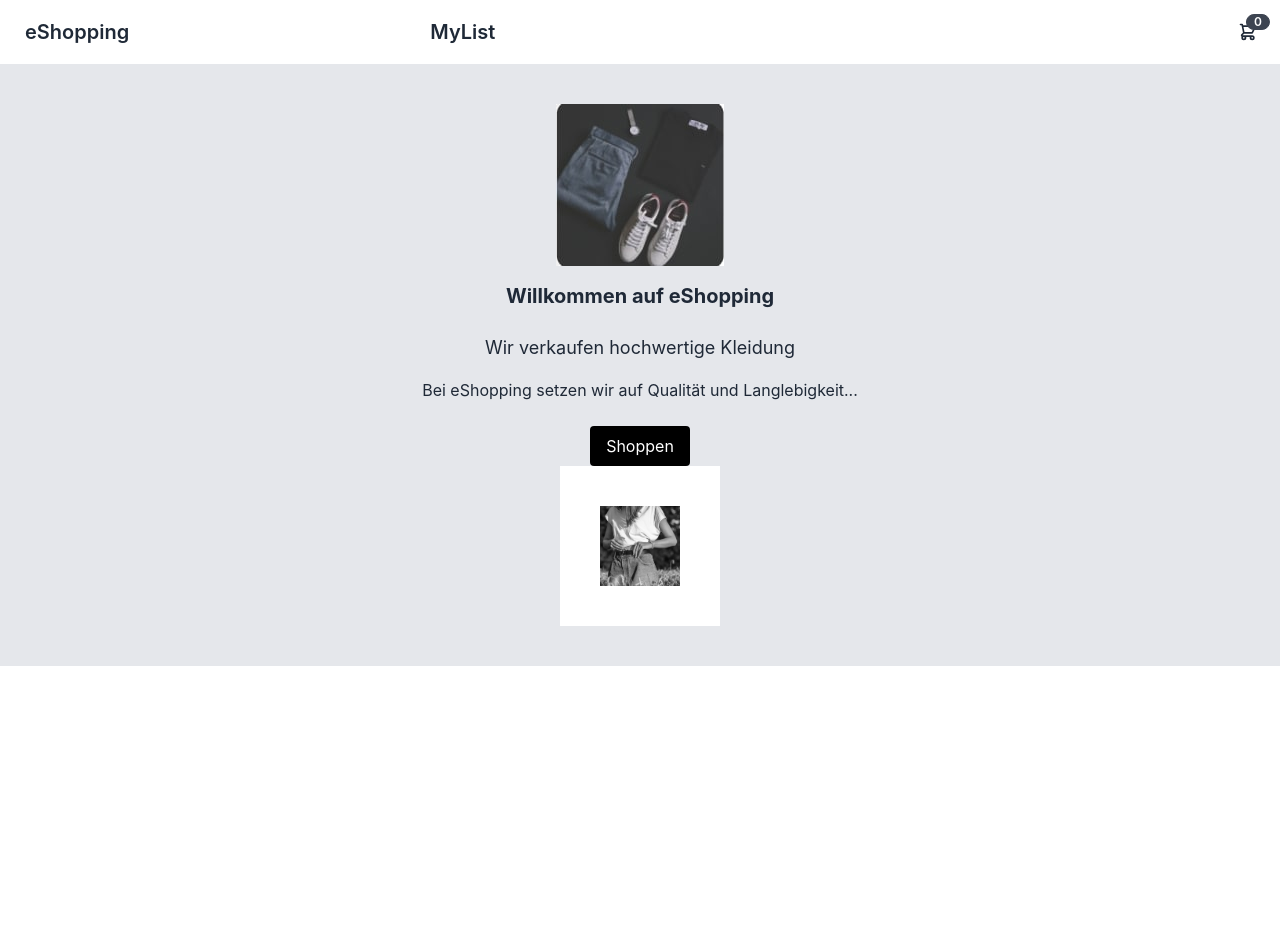
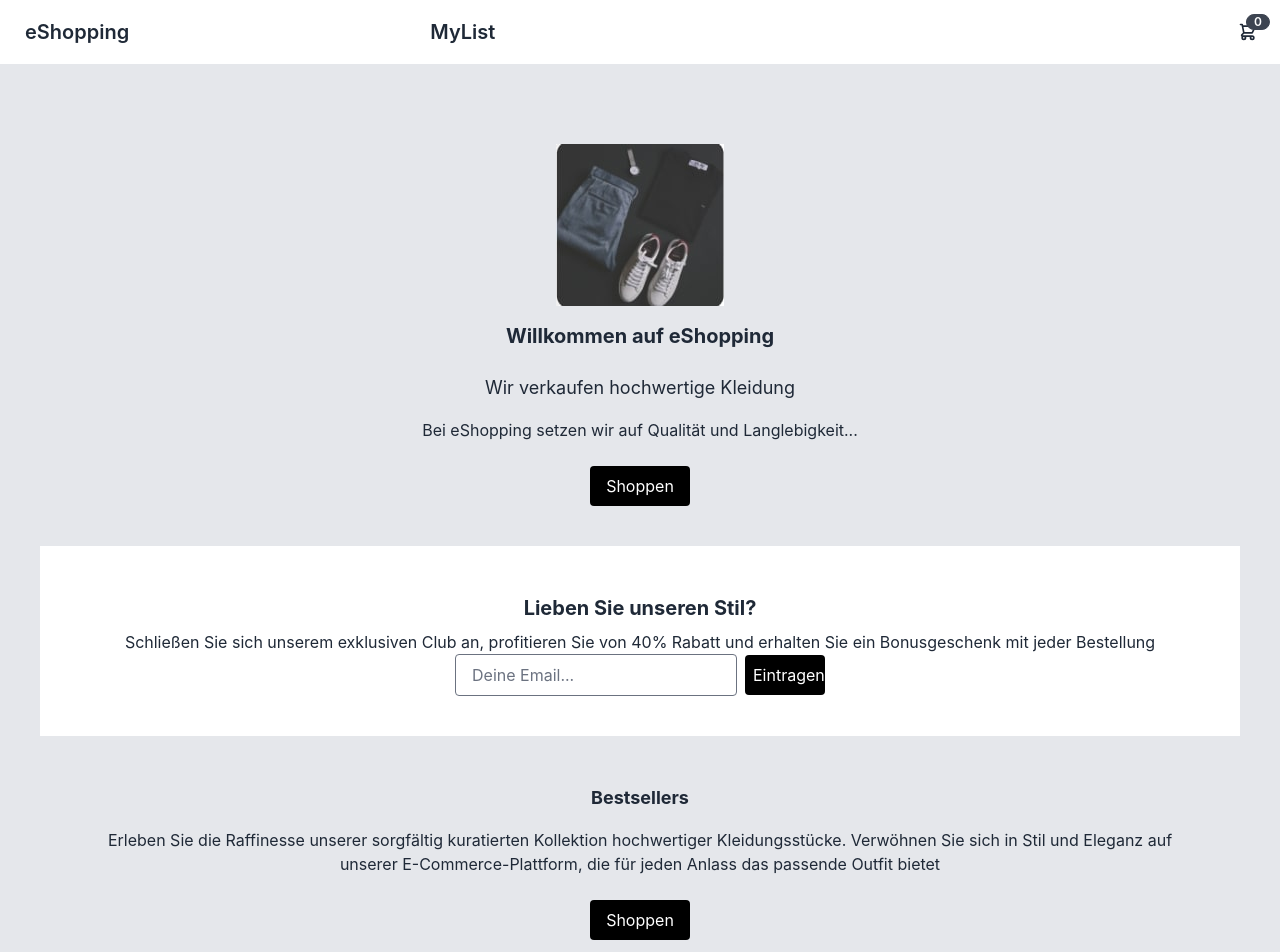
Before and after one commit to Albs1de/eshopping, a React (Create React App) app: page / in a window 1280 px wide. Shown: the top 952 px of the page. Before the commit the page ends 800 px from the top, so only its background shows below. Built offline with nearby package versions, Linux system fonts and the light colour scheme.

Commit message:
Fix design for Email input and button on Homepage

```diff
--- a/src/pages/Home.js
+++ b/src/pages/Home.js
@@ -6,6 +6,7 @@ const Homepage = () => {
   const [showShoppingList, setShowShoppingList] = useState(false);
 
   return (
+    <div className="bg-gray-200 p-10 flex flex-col items-center">
       <div className="bg-gray-200 p-10 flex flex-col items-center">
         {!showShoppingList && (
           <>
@@ -22,17 +23,47 @@ const Homepage = () => {
             >
               Shoppen
             </button>
-          <div className="bg-white p-10 flex flex-col items-center">
-            <div
-              style={{ backgroundImage: `url(${blackWhite})` }}
-              className="bg-cover bg-center p-10 flex flex-col items-center"
-            ></div>
-          </div>
           </>
         )}
 
         {showShoppingList && <ShoppingCardList />}
       </div>
+      <div className="bg-white w-full p-10 flex flex-col items-center text-center ">
+        <h1 className="text-xl font-bold my-2">Lieben Sie unseren Stil?</h1>
+        <p>
+          Schließen Sie sich unserem exklusiven Club an, profitieren Sie von 40%
+          Rabatt und erhalten Sie ein Bonusgeschenk mit jeder Bestellung
+        </p>
+        <div className="flex items-center justify-center">
+          <input
+            className="rounded px-4 py-2 w-full"
+            type="email"
+            placeholder="Deine Email..."
+          ></input>
+          <button
+            className="ml-2 px-2 py-2 bg-black text-white rounded w-20"
+            type="submit"
+          >
+            Eintragen
+          </button>
+        </div>
+      </div>
+      <div className="bg-gray-200 p-10 w-full flex flex-col items-center text-center mx-20">
+        <h2 className="text-lg my-2 font-bold">Bestsellers</h2>
+        <p className="text-base my-2 ">
+          Erleben Sie die Raffinesse unserer sorgfältig kuratierten Kollektion
+          hochwertiger Kleidungsstücke. Verwöhnen Sie sich in Stil und Eleganz
+          auf unserer E-Commerce-Plattform, die für jeden Anlass das passende
+          Outfit bietet
+        </p>
+        <button
+          className="mt-4 px-4 py-2 bg-black text-white rounded"
+          onClick={() => setShowShoppingList(true)}
+        >
+          Shoppen
+        </button>
+      </div>
+    </div>
   );
 };
 
```
Lines whose indentation alone changed are shown as unchanged.
